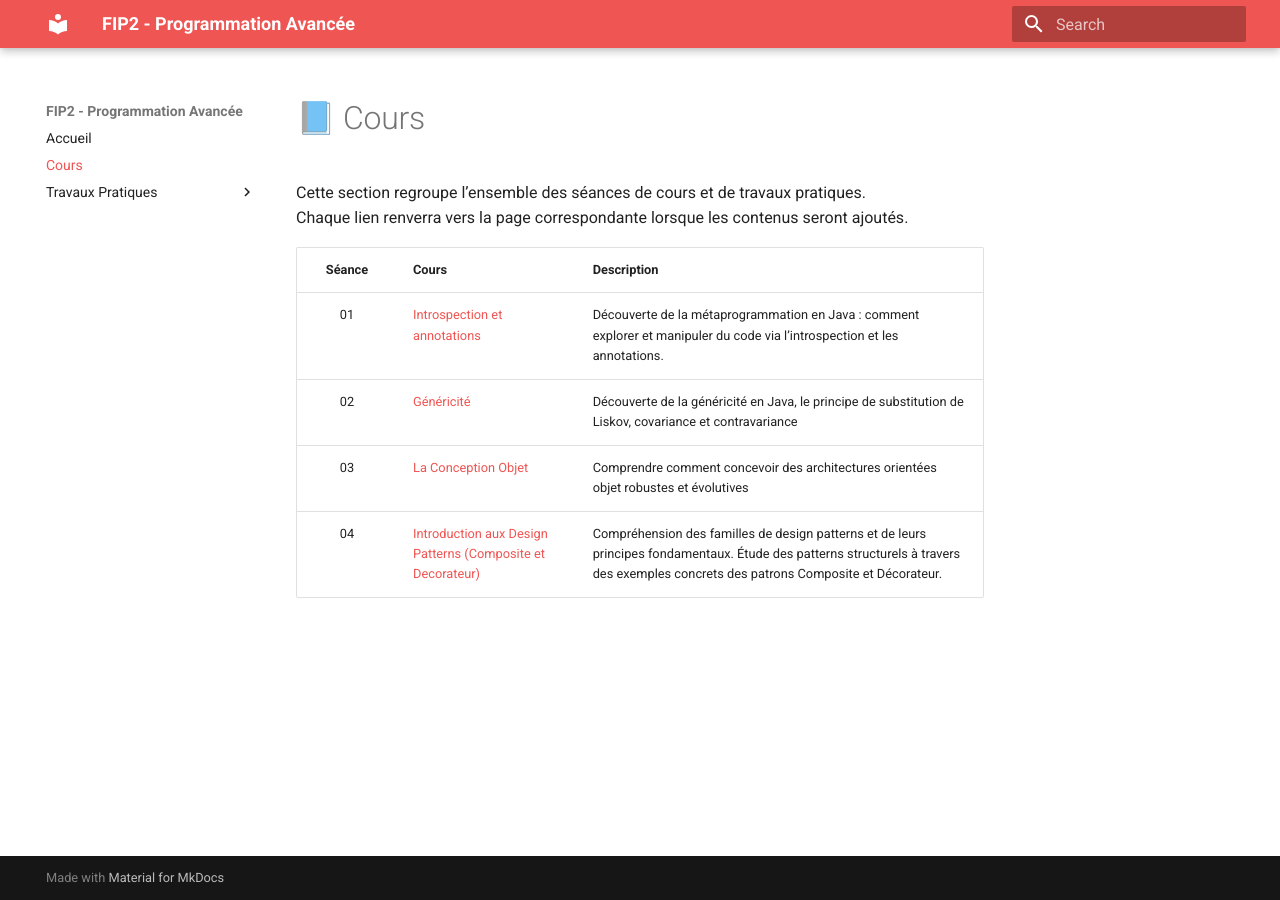
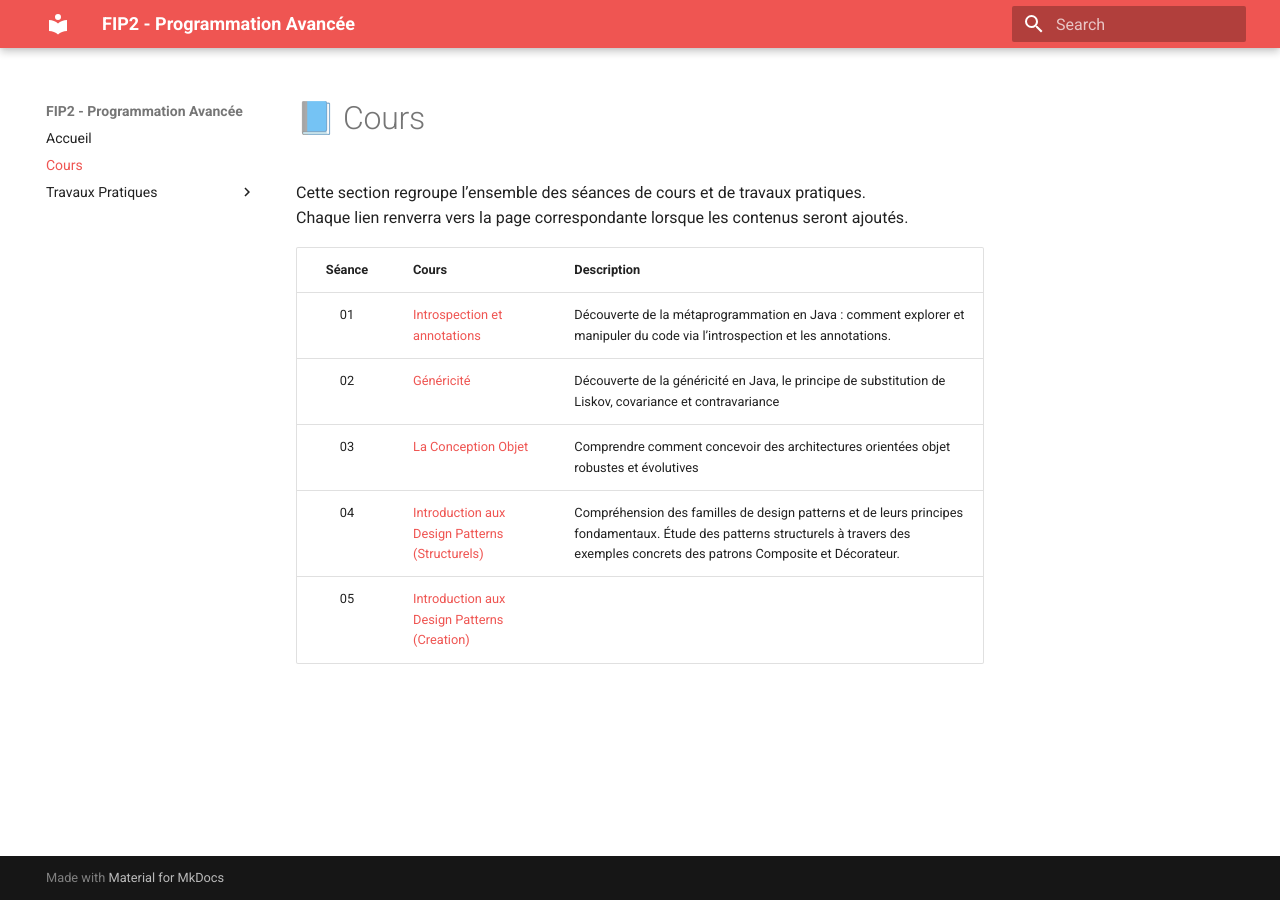
Before and after one commit to rezakaziz/PROG-AVANC, an MkDocs documentation site: the page built from docs/cours/index.md, in a window 1280 px wide. Built offline with MkDocs 1.6.1 and Material for MkDocs 9.7.7, drawn with Linux system fonts in a browser that asks for light colours.

Commit message:
Cours 05 push

```diff
--- a/docs/cours/index.md
+++ b/docs/cours/index.md
@@ -8,4 +8,5 @@ Chaque lien renverra vers la page correspondante lorsque les contenus seront ajo
 | 01 | [Introspection et annotations](01.pdf) | Découverte de la métaprogrammation en Java : comment  explorer et manipuler du code via l’introspection et les annotations. |
 | 02 | [Généricité](02.pdf) | Découverte de la généricité en Java, le principe de substitution de Liskov, covariance et contravariance |
 | 03 | [La Conception Objet](03.pdf) | Comprendre comment concevoir des architectures orientées objet robustes et évolutives |
-| 04 | [Introduction aux Design Patterns (Composite et Decorateur)](04.pdf) | Compréhension des familles de design patterns et de leurs principes fondamentaux. Étude des patterns structurels à travers des exemples concrets des patrons Composite et Décorateur. |
+| 04 | [Introduction aux Design Patterns (Structurels)](04.pdf) | Compréhension des familles de design patterns et de leurs principes fondamentaux. Étude des patterns structurels à travers des exemples concrets des patrons Composite et Décorateur. |
+| 05 | [Introduction aux Design Patterns (Creation)](05.pdf) |  |
```
Also changed, not shown: 1 other file.
